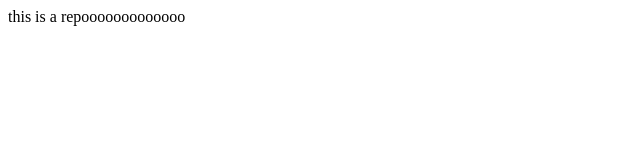
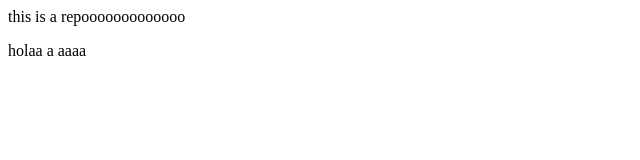
Before and after one commit to kirtanchaplot/localrepo, a plain HTML site: page localrepo/index.html in a window 1280 px wide. Shown: the full height of the page, 0-640 px from the left. Drawn offline with Linux system fonts and the light colour scheme.

Commit message:
new feature

```diff
--- a/localrepo/index.html
+++ b/localrepo/index.html
@@ -1 +1,2 @@
 <p> this is a repooooooooooooo<p>
+    <p> holaa a aaaa <p></p>
```
Also changed, not shown: 2 other files.
